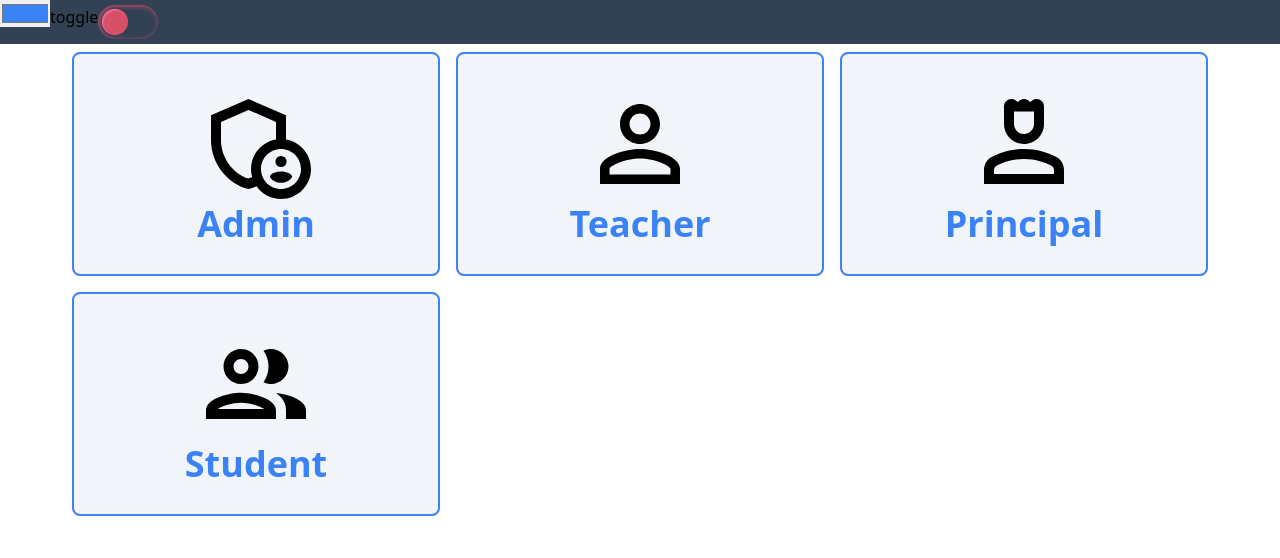
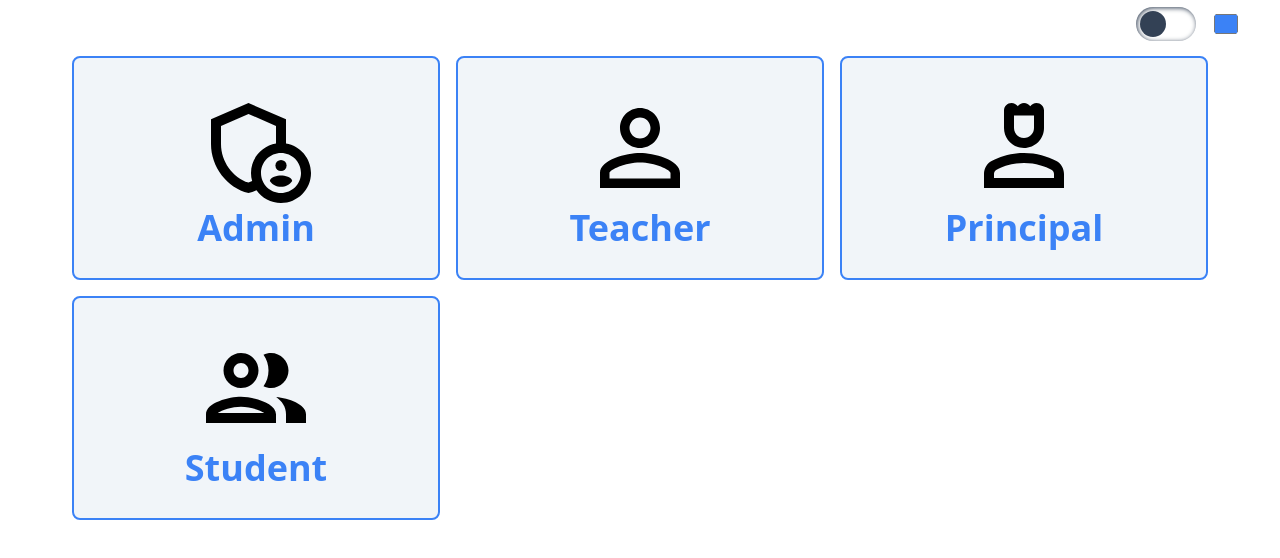
Before and after one commit to akash-git-bthames/COLLEGE-ERP, a React (Vite) app in the folder Frontend/: page / in a window 1280 px wide. Shown: the top 558 px of the page. Built offline with nearby package versions, Linux system fonts and the light colour scheme.

Commit message:
style toggle button and color picker

```diff
--- a/Frontend/src/App.jsx
+++ b/Frontend/src/App.jsx
@@ -8,18 +8,22 @@ function App() {
   const { theme, toggleTheme, color, changeColor } = useTheme();
 
   return (
-    <div className="h-full w-full  dark:bg-gray-900 grid grid-cols-1 grid-rows-12 duration-200 ">
-      <div className="col-span-1 row-span-1 bg-slate-700">
+    <div className="min-h-screen w-full  dark:bg-gray-900  duration-200 ">
+      <div className="h-12 flex  justify-end items-center gap-4 pr-10">
+
+      <DarkLightToggleButton />
       <input
-        type="color"
-        id="colorPicker"
-        onChange={(e) => changeColor(e.target.value)}
-        value={color}
-      />
-       <button onClick={toggleTheme}>toggle</button>
-       <DarkLightToggleButton/>
+  type="color"
+  id="colorPicker"
+  onChange={(e) => changeColor(e.target.value)}
+  value={color}
+  className="h-7 w-7  cursor-pointer rounded-full bg-transparent"
+/>
+
+
+
       </div>
-      <div className="col-span-1 row-span-11">
+      <div className=" ">
       <FirstPage />
       </div>
     </div>
--- a/Frontend/src/Components/DarkLightToggleButton.jsx
+++ b/Frontend/src/Components/DarkLightToggleButton.jsx
@@ -1,10 +1,28 @@
 import React from 'react'
+import {useTheme} from '../context/ColorContext'
+import { useState } from 'react';
 
 function DarkLightToggleButton() {
+  const [check,setCheck]=useState(false);
+  const { theme, toggleTheme, color, changeColor } = useTheme();
+  const handleCheck = () => {
+    setCheck(!check);
+
+    toggleTheme();
+
+
+  }
   return (
-    <label class="switch">
-  <input class="checkbox" type="checkbox" />
-  <span class="slider round"></span>
+    <label className="switch" >
+  <input className="checkbox" type="checkbox" onClick={handleCheck} />
+  <span className={`slider round   ${!check?'before:bg-slate-700 shadow-[inset_1px_1px_5px_0px_rgb(51,65,85)] ': 'before:bg-red-700'}`} style={{
+
+    // boxShadow: '1px 1px 5px 0 rgb(51 65 85) inset'
+    // '&:before':{boxShadow: '1px 1px 5px 0 rgb(51 65 85) inset'},
+
+
+  }}></span>
+
 </label>
   )
 }
--- a/Frontend/src/Components/FirstPageCard.jsx
+++ b/Frontend/src/Components/FirstPageCard.jsx
@@ -7,7 +7,7 @@ function FirstPageCard({icon,name}) {
   const { theme, toggleTheme, color, changeColor } = useTheme();
 
   return (
-    <div className="h-56 w-full flex flex-col justify-center items-center border-2 rounded-lg hover:shadow-lg dark:hover:shadow-slate-700 hover:shadow-slate-300 hover:scale-[1.005] duration-200 hover:cursor-pointer bg-slate-100 dark:bg-gray-900" style={{borderColor:color }}>
+    <div className="h-56 w-full flex flex-col justify-center items-center border-2 rounded-lg hover:shadow-lg dark:hover:shadow-slate-700 hover:shadow-slate-300  duration-200 hover:cursor-pointer bg-slate-100 dark:bg-gray-800" style={{borderColor:color }}>
       <div className='dark:text-slate-400'>{icon}</div>
       <div className='text-black text-3xl lg:text-4xl font-bold' style={{color:color}}>{name}</div>
     </div>
--- a/Frontend/src/index.css
+++ b/Frontend/src/index.css
@@ -15,6 +15,9 @@
   color: var(--color-primary);
 }
 
+.color-picker {
+  border-radius: 50%;
+}
 
 /* DarkLightToggleButton css**************************************************** */
 
@@ -41,7 +44,7 @@
   background-color: transparent;
   -webkit-transition: 0.4s;
   transition: 0.4s;
-  box-shadow: 1px 1px 5px 0 #d84f68 inset;
+  /* box-shadow: 1px 1px 5px 0 rgb(216, 79, 104) inset; */
 }
 
 .slider:before {
@@ -51,21 +54,21 @@
   width: 26px;
   left: 4px;
   bottom: 4px;
-  background-color: #d84f68;
+
   -webkit-transition: 0.4s;
   transition: 0.4s;
-  box-shadow: inset 1px 1px 2px 0px #ff7ca7;
+  /* box-shadow: inset 1px 1px 2px 0px rgb(255, 124, 167); */
 }
 
 .checkbox:checked + .slider {
-  box-shadow: 1px 1px 5px 0 #2a9d8f inset;
+  box-shadow: 1px 1px 5px 0 rgb(42, 157, 143) inset;
 }
 
 .checkbox:checked + .slider:before {
   -webkit-transform: translateX(26px);
   -ms-transform: translateX(26px);
   transform: translateX(26px);
-  background-color: #2a9d8f;
+  /* background-color: #2a9d8f; */
   box-shadow: inset -1px 1px 2px 0px #a3fff4;
 }
 
```
